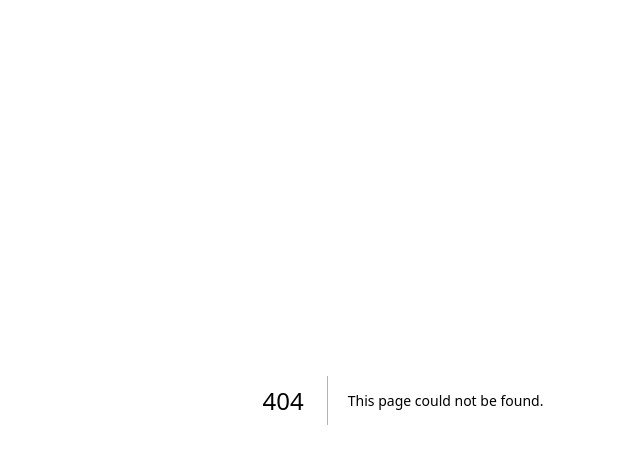
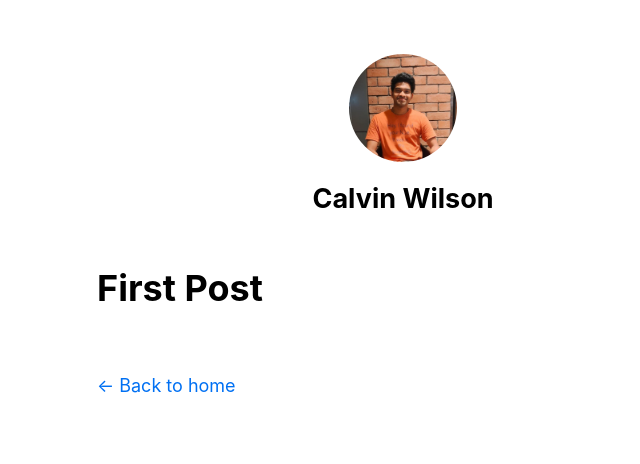
Before and after one commit to CalvinChiramal/blogging-site, a Next.js app: page /posts/first-post in a window 1280 px wide. Before the commit this address had no page. Shown: the top 464 px of the page, without its empty margins (237-877 px from the left). Built offline with nearby package versions, Linux system fonts and the light colour scheme.

Commit message:
Created basic layout.

```diff
--- /dev/null
+++ b/components/layout.jsx
@@ -0,0 +1,70 @@
+import Head from 'next/head';
+import Image from 'next/image';
+import Link from 'next/link';
+
+import utilStyles from '../styles/utils.module.css';
+import styles from "../styles/Layout.module.css";
+
+const name = 'Calvin Wilson';
+export const siteTitle = 'Next.js Sample Website';
+
+const Layout = ({ children, home = false }) => (
+  <div className={styles.container}>
+    <Head>
+      <link rel="icon" href="/favicon.ico" />
+      <meta
+          name="description"
+          content="Learn how to build a personal website using Next.js"
+      />
+      <meta
+        property="og:image"
+        content={`https://og-image.vercel.app/${encodeURI(
+          siteTitle,
+        )}.png?theme=light&md=0&fontSize=75px&images=https%3A%2F%2Fassets.vercel.com%2Fimage%2Fupload%2Ffront%2Fassets%2Fdesign%2Fnextjs-black-logo.svg`}
+      />
+      <meta name="og:title" content={siteTitle} />
+      <meta name="twitter:card" content="summary_large_image" />
+    </Head>
+    <header className={styles.header}>
+      {home ? (
+        <>
+          <Image
+            priority
+            src="/images/profile.jpg"
+            className={utilStyles.borderCircle}
+            height={144}
+            width={144}
+            alt=""
+          />
+          <h1 className={utilStyles.heading2Xl}>{name}</h1>
+        </>
+      ) : (
+        <>
+          <Link href="/">
+            <Image
+              priority
+              src="/images/profile.jpg"
+              className={utilStyles.borderCircle}
+              height={108}
+              width={108}
+              alt=""
+            />
+          </Link>
+          <h2 className={utilStyles.headingLg}>
+            <Link href="/" className={utilStyles.colorInherit}>
+              {name}
+            </Link>
+          </h2>
+        </>
+      )}
+    </header>
+    <main>{children}</main>
+    {!home && (
+      <div className={styles.backToHome}>
+        <Link href="/">← Back to home</Link>
+      </div>
+    )}
+  </div>
+);
+
+export default Layout;
--- /dev/null
+++ b/pages/_app.jsx
@@ -0,0 +1,5 @@
+import "../styles/global.css";
+
+const App = ({Component, pageProps}) => <Component {...pageProps} />
+
+export default App;
--- /dev/null
+++ b/pages/posts/first-post.jsx
@@ -0,0 +1,16 @@
+import Head from "next/head";
+import Link from "next/link";
+
+import Layout from "../../components/layout";
+
+const FirstPost = () => (
+  <Layout>
+    <Head>
+        <title>First Post</title>
+        <link rel="icon" href="/favicon.ico" />
+    </Head>
+    <h1>First Post</h1>
+  </Layout>
+)
+
+export default FirstPost;
--- /dev/null
+++ b/styles/Layout.module.css
@@ -0,0 +1,15 @@
+.container {
+  max-width: 36rem;
+  padding: 0 1rem;
+  margin: 3rem auto 6rem;
+}
+
+.header {
+  display: flex;
+  flex-direction: column;
+  align-items: center;
+}
+
+.backToHome {
+  margin: 3rem 0 0;
+}
--- /dev/null
+++ b/styles/global.css
@@ -0,0 +1,27 @@
+html,
+body {
+  padding: 0;
+  margin: 0;
+  font-family: -apple-system, BlinkMacSystemFont, Segoe UI, Roboto, Oxygen, Ubuntu,
+    Cantarell, Fira Sans, Droid Sans, Helvetica Neue, sans-serif;
+  line-height: 1.6;
+  font-size: 18px;
+}
+
+* {
+  box-sizing: border-box;
+}
+
+a {
+  color: #0070f3;
+  text-decoration: none;
+}
+
+a:hover {
+  text-decoration: underline;
+}
+
+img {
+  max-width: 100%;
+  display: block;
+}
--- a/styles/globals.css
+++ /dev/null
@@ -1,38 +0,0 @@
-html,
-body {
-  padding: 0;
-  margin: 0;
-  font-family: Inter, -apple-system, BlinkMacSystemFont, Segoe UI, Roboto,
-    Oxygen, Ubuntu, Cantarell, Fira Sans, Droid Sans, Helvetica Neue, sans-serif;
-}
-
-a {
-  color: inherit;
-  text-decoration: none;
-}
-
-* {
-  box-sizing: border-box;
-}
-
-img {
-  max-width: 100%;
-  height: auto;
-}
-
-h1,
-h2,
-p,
-ul {
-  margin: 0;
-}
-
-ul {
-  padding: 0;
-  list-style: none;
-}
-
-button {
-  padding: 0.5rem 1rem;
-  font-weight: bold;
-}
--- /dev/null
+++ b/styles/utils.module.css
@@ -0,0 +1,52 @@
+.heading2Xl {
+  font-size: 2.5rem;
+  line-height: 1.2;
+  font-weight: 800;
+  letter-spacing: -0.05rem;
+  margin: 1rem 0;
+}
+
+.headingXl {
+  font-size: 2rem;
+  line-height: 1.3;
+  font-weight: 800;
+  letter-spacing: -0.05rem;
+  margin: 1rem 0;
+}
+
+.headingLg {
+  font-size: 1.5rem;
+  line-height: 1.4;
+  margin: 1rem 0;
+}
+
+.headingMd {
+  font-size: 1.2rem;
+  line-height: 1.5;
+}
+
+.borderCircle {
+  border-radius: 9999px;
+}
+
+.colorInherit {
+  color: inherit;
+}
+
+.padding1px {
+  padding-top: 1px;
+}
+
+.list {
+  list-style: none;
+  padding: 0;
+  margin: 0;
+}
+
+.listItem {
+  margin: 0 0 1.25rem;
+}
+
+.lightText {
+  color: #666;
+}
```
Also changed, not shown: pages/index.js (deleted, +0 -115 lines), pages/index.jsx (added, +21 -0 lines), public/images/profile.jpg (added), public/vercel.svg (deleted).
